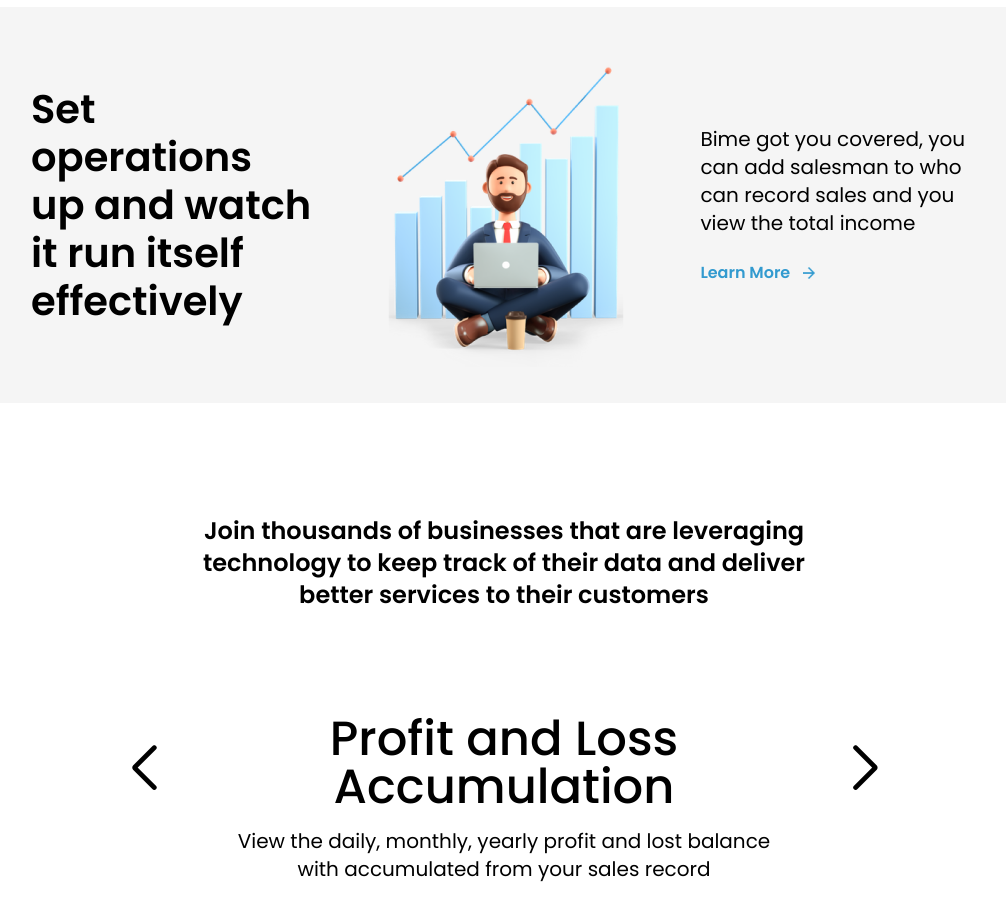
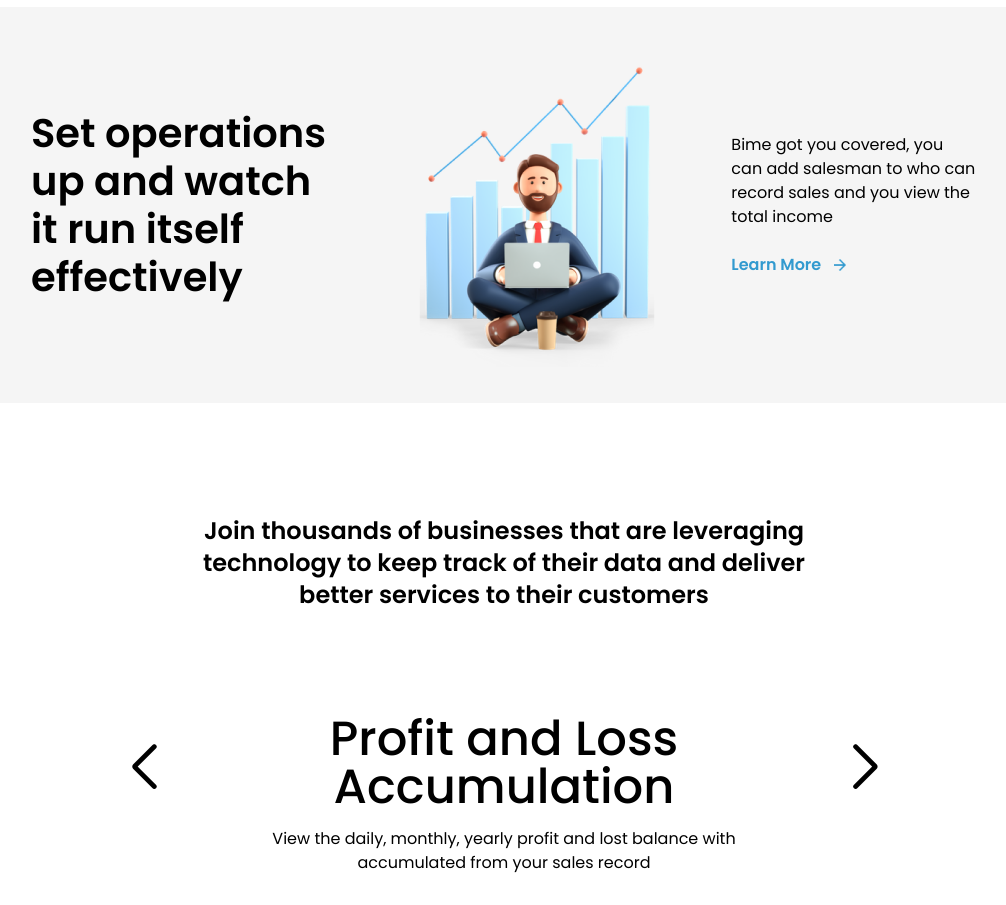
Before and after one commit to Omo-Akeye/Revamp, a Next.js app: page /home in a window 1280 px wide. Shown: the part 2960-3865 px from the top of the page, without its empty margins (136-1142 px from the left). Built offline with nearby package versions, Linux system fonts and the light colour scheme.

Commit message:
bodytext to 16

```diff
--- a/src/app/home/ui/Growth.tsx
+++ b/src/app/home/ui/Growth.tsx
@@ -36,7 +36,7 @@ export default function Growth() {
             className="max-md:max-w-[234px] mx-[76px]"
           />
           <div className="flex flex-col items-start">
-            <p className="md:text-xl">{section.description}</p>
+            <p >{section.description}</p>
             <div className="flex text-[#329ACF] font-semibold gap-x-[10px] mt-6 justify-center items-center hover:gap-x-4 cursor-pointer transition">
               <p>{section.linkText}</p>
               <img src={section.linkImgSrc} alt={section.linkImgAlt} width={18} />
--- a/src/app/home/ui/Slider.tsx
+++ b/src/app/home/ui/Slider.tsx
@@ -36,7 +36,7 @@ export default function ImageSlider() {
         <SwiperSlide key={index}>
           <div className="flex flex-col items-center justify-center text-center p-6 w-[80%] mx-auto">
             <h1 className="md:text-5xl text-[28px] font-medium">{slide.title}</h1>
-            <p className="mb-8 mt-4 md:text-xl">
+            <p className="mb-8 mt-4 md:text-base">
               {slide.description}
             </p>
             <Button
```
